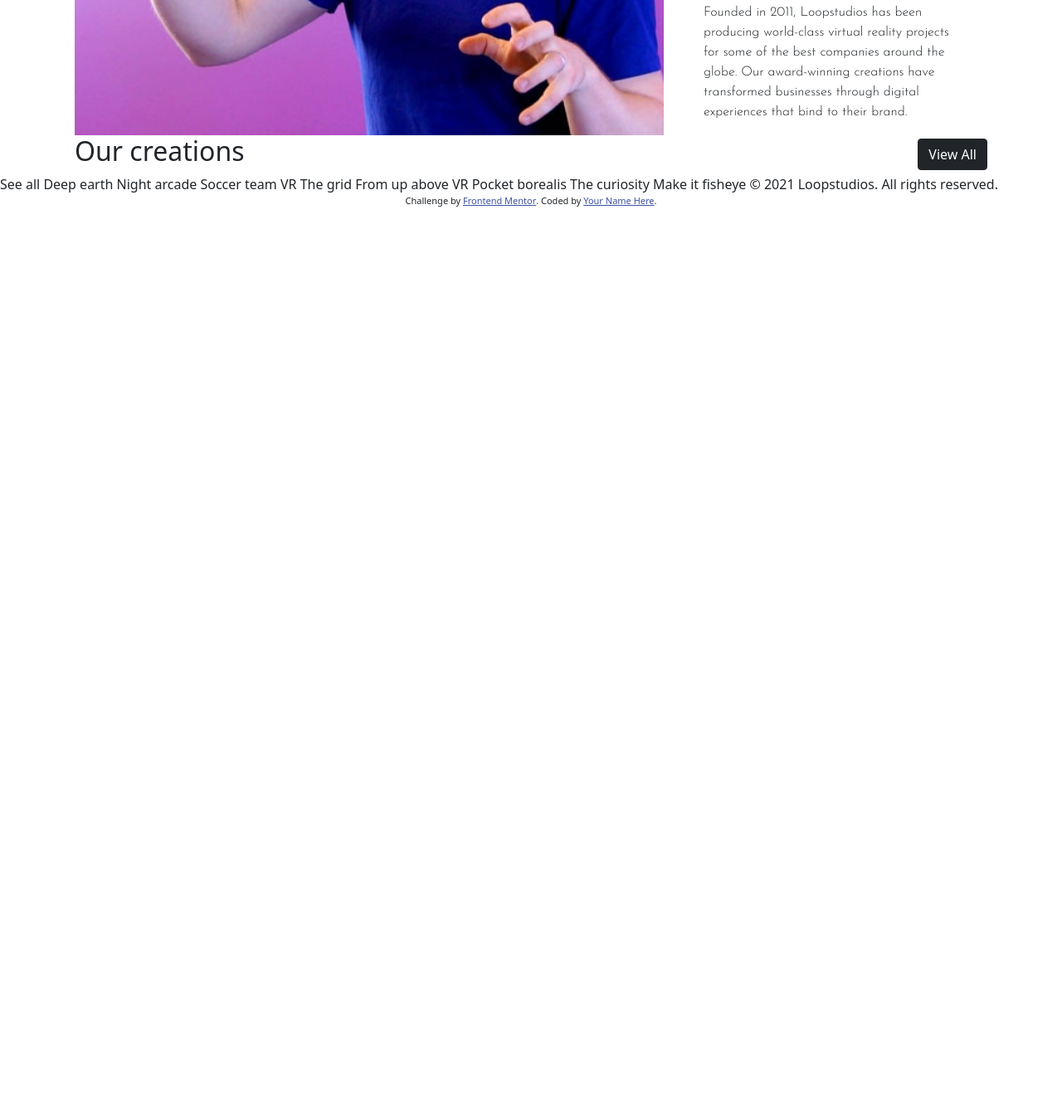
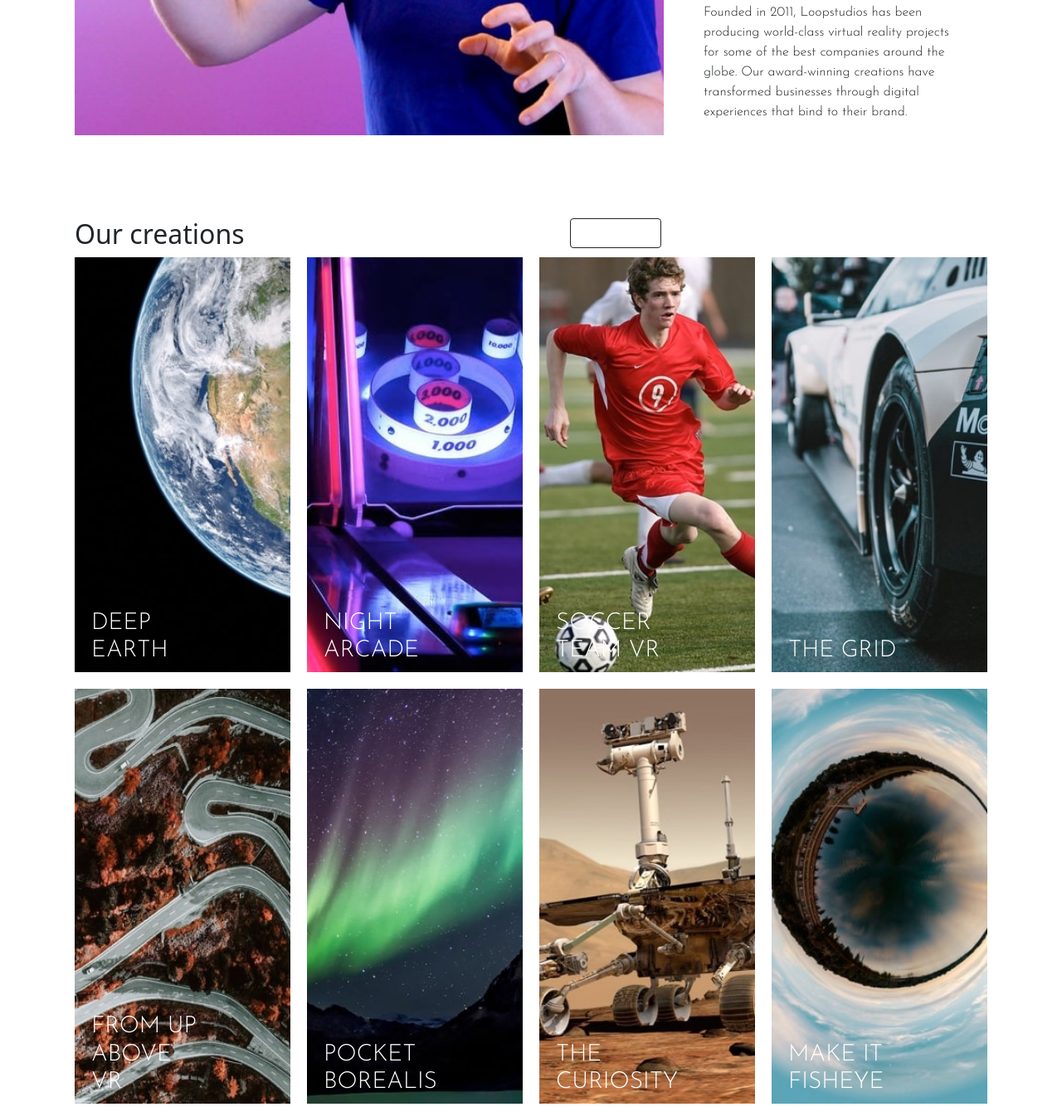
Before and after one commit to rizalfmaulana/loopstudios-landing-page, a plain HTML site: page index.html in a window 1280 px wide. Shown: the part 1019-2353 px from the top of the page at 83% size. Before the commit the page ends 1269 px from the top, so only its background shows below. Drawn offline with nearby package versions, Linux system fonts and the light colour scheme.

Commit message:
section-2 modified

```diff
--- a/index.html
+++ b/index.html
@@ -78,7 +78,33 @@
       <h2>Our creations</h2>
     </div>
     <div class="button">
-      <button class="btn btn-dark">View All</button>
+      <button class="btn btn-dark">SEE ALL</button>
+    </div>
+    <div class="grid">
+      <div class="pic-1">
+        <h3>Deep earth</h3>
+      </div>
+      <div class="pic-2">
+        <h3>Night arcade</h3>
+      </div>
+      <div class="pic-3">
+        <h3>Soccer team VR</h3>
+      </div>
+      <div class="pic-4">
+        <h3>The grid</h3>
+      </div>
+      <div class="pic-5">
+        <h3>From up above VR</h3>
+      </div>
+      <div class="pic-6">
+        <h3>Pocket borealis</h3>
+      </div>
+      <div class="pic-7">
+        <h3>The curiosity</h3>
+      </div>
+      <div class="pic-8">
+        <h3>Make it fisheye</h3>
+      </div>
     </div>
   </section>
 
@@ -89,14 +115,14 @@
 
   See all
 
-  Deep earth
-  Night arcade
-  Soccer team VR
-  The grid
-  From up above VR
-  Pocket borealis
-  The curiosity
-  Make it fisheye
+
+
+
+
+
+
+
+
 
 
 
--- a/styles.css
+++ b/styles.css
@@ -101,7 +101,88 @@ header {
 
 /* section-2 */
 .section-2 {
-  display: flex;
-  justify-content: space-between;
-  align-items: center;
+  display: grid;
+  grid-template-columns: auto auto;
+  margin-top: 100px;
 }
+
+.text {
+  grid-area: 1/1/1/1;
+}
+
+.button {
+  grid-area: 1/2/1/2;
+}
+
+.button .btn {
+  padding: 5px 25px;
+  background-color: white;
+  text-transform: uppercase;
+}
+
+.grid {
+  grid-area: 2/1/2/3;
+  display: grid;
+  grid-gap: 20px;
+  grid-template-columns: auto auto auto auto;
+}
+.grid .pic-1 {
+  background-image: url("./images/desktop/image-deep-earth.jpg");
+  background-repeat: no-repeat;
+  background-size: cover;
+  height: 500px;
+  position: relative;
+}
+.grid .pic-2 {
+  background-image: url("./images/desktop/image-night-arcade.jpg");
+  background-repeat: no-repeat;
+  background-size: cover;
+  position: relative;
+}
+.grid .pic-3 {
+  background-image: url("./images/desktop/image-soccer-team.jpg");
+  background-repeat: no-repeat;
+  background-size: cover;
+  position: relative;
+}
+.grid .pic-4 {
+  background-image: url("./images/desktop/image-grid.jpg");
+  background-repeat: no-repeat;
+  background-size: cover;
+  position: relative;
+}
+.grid .pic-5 {
+  background-image: url("./images/desktop/image-from-above.jpg");
+  background-repeat: no-repeat;
+  background-size: cover;
+  height: 500px;
+  position: relative;
+}
+.grid .pic-6 {
+  background-image: url("./images/desktop/image-pocket-borealis.jpg");
+  background-repeat: no-repeat;
+  background-size: cover;
+  position: relative;
+}
+.grid .pic-7 {
+  background-image: url("./images/desktop/image-curiosity.jpg");
+  background-repeat: no-repeat;
+  background-size: cover;
+  position: relative;
+}
+.grid .pic-8 {
+  background-image: url("./images/desktop/image-fisheye.jpg");
+  background-repeat: no-repeat;
+  background-size: cover;
+  position: relative;
+}
+
+.grid > div > h3 {
+  color: white;
+  position: absolute;
+  bottom: 0;
+  text-transform: uppercase;
+  font-family: "Josefin Sans", sans-serif;
+  width: 60%;
+  padding-left: 20px;
+}
```
